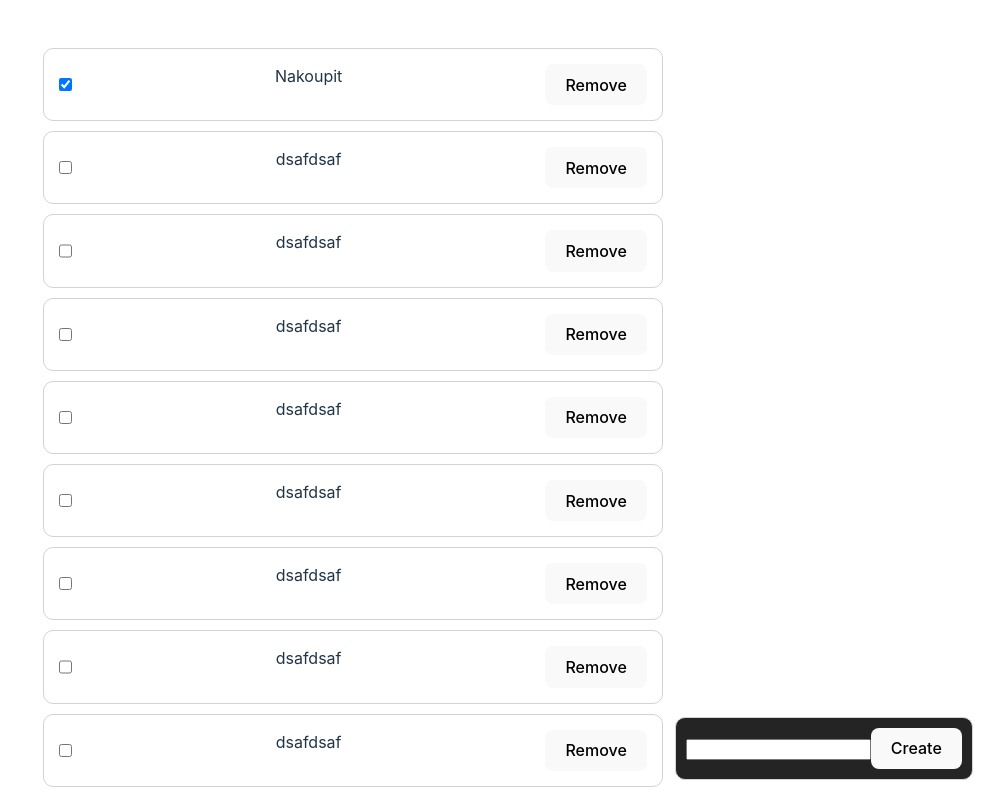
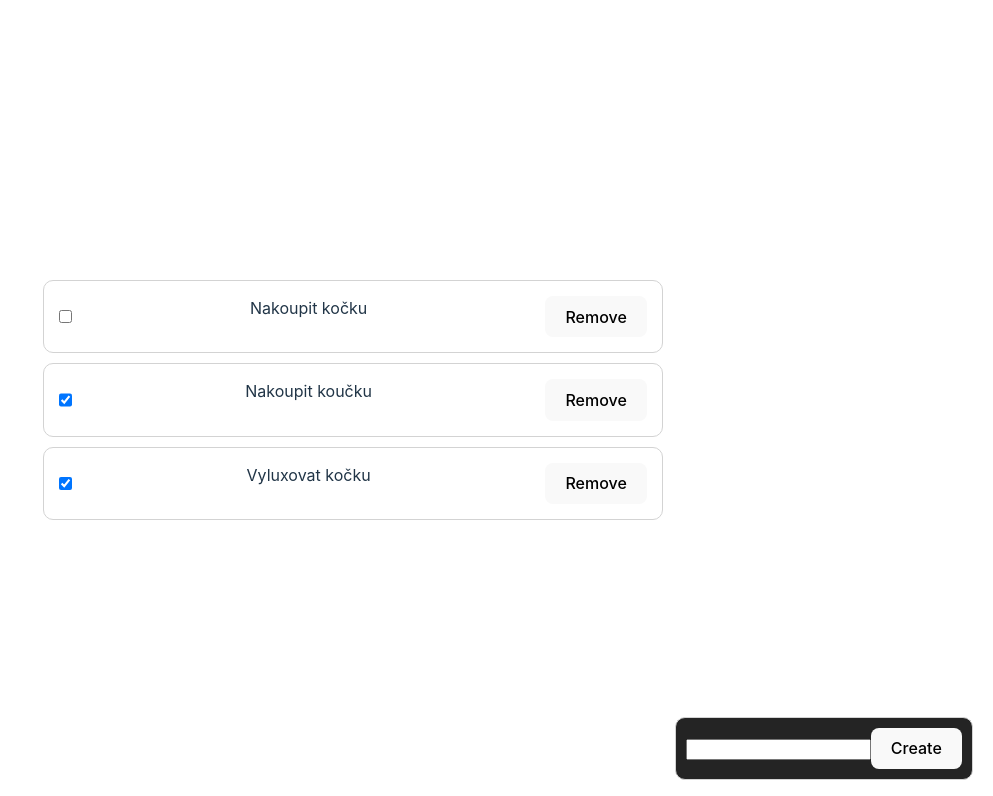
Before and after one commit to Rtep88/todo-list, a React (Vite) app: page / in a window 1280 px wide. Shown: the top 796 px of the page, without its empty margins (287-1280 px from the left). Built offline with nearby package versions, Linux system fonts and the light colour scheme; data requests are answered from the project's data file.

Commit message:
added sorting by completed tasks

```diff
--- a/db.json
+++ b/db.json
@@ -2,77 +2,17 @@
   "tasks": [
     {
       "id": "1",
-      "title": "Nakoupit",
+      "title": "Nakoupit koučku",
       "completed": true
     },
     {
-      "id": "1255",
-      "title": "dsafdsaf",
-      "completed": false
+      "id": "2",
+      "title": "Vyluxovat kočku",
+      "completed": true
     },
     {
-      "id": "863c",
-      "title": "dsafdsaf",
-      "completed": false
-    },
-    {
-      "id": "f4fb",
-      "title": "dsafdsaf",
-      "completed": false
-    },
-    {
-      "id": "8f2a",
-      "title": "dsafdsaf",
-      "completed": false
-    },
-    {
-      "id": "4197",
-      "title": "dsafdsaf",
-      "completed": false
-    },
-    {
-      "id": "1b53",
-      "title": "dsafdsaf",
-      "completed": false
-    },
-    {
-      "id": "c9f4",
-      "title": "dsafdsaf",
-      "completed": false
-    },
-    {
-      "id": "4f6d",
-      "title": "dsafdsaf",
-      "completed": false
-    },
-    {
-      "id": "3880",
-      "title": "dsafdsaf",
-      "completed": false
-    },
-    {
-      "id": "560c",
-      "title": "dsafdsaf",
-      "completed": false
-    },
-    {
-      "id": "13f6",
-      "title": "dsafdsaf",
-      "completed": false
-    },
-    {
-      "id": "0260",
-      "title": "dsafdsaf",
-      "completed": false
-    },
-    {
-      "id": "934c",
-      "title": "dsafdsaf",
-      "completed": false
-    },
-    {
-      "id": "c1e8",
-      "title": "dsafdsaf",
+      "id": "3",
+      "title": "Nakoupit kočku",
       "completed": false
     }
   ]
--- a/src/App.tsx
+++ b/src/App.tsx
@@ -20,7 +20,8 @@ function App() {
       }
     })
       .then(response => response.json())
-      .then(tasks => setTasks(tasks));
+      .then((tasks: TaskIf[]) => tasks.sort((a: TaskIf, b: TaskIf) => (a.completed ? 1 : 0) - (b.completed ? 1 : 0)))
+      .then((tasks: TaskIf[]) => setTasks(tasks));
     return;
   }, []);
 
@@ -28,7 +29,7 @@ function App() {
     <>
       <CreateTask tasks={tasks} setTasks={setTasks} />
 
-      <TaskList tasks={tasks} />
+      <TaskList tasks={tasks} setTasks={setTasks} />
     </>
   )
 }
--- a/src/components/CreateTask.tsx
+++ b/src/components/CreateTask.tsx
@@ -26,7 +26,7 @@ function HandleCreate(description: string, tasks: TaskIf[], setTasks: any) {
         body: JSON.stringify({ title: description, completed: false })
     })
 
-    setTasks([...tasks, { id: "", title: description, completed: false }]);
+    setTasks([{ id: "", title: description, completed: false }, ...tasks]);
 }
 
 export default CreateTask
--- a/src/components/Task.tsx
+++ b/src/components/Task.tsx
@@ -1,14 +1,15 @@
 import { useState } from "react";
+import { TaskIf } from "../App";
 
 
-export function Task({ id, text, completed }: { id: string, text: string, completed: boolean }) {
+export function Task({ id, text, completed, tasks, setTasks }: { id: string, text: string, completed: boolean, tasks: TaskIf[], setTasks: any }) {
     const [completedState, setCompleted] = useState(completed);
     const [deleted, setDeleted] = useState(false);
 
     if (!deleted) {
         return (
             <li>
-                <input type='checkbox' checked={completedState} onChange={(e) => { handleCheck(e.target.checked, id, text, setCompleted) }}></input>
+                <input type='checkbox' checked={completedState} onChange={(e) => { handleCheck(e.target.checked, id, text, setCompleted, tasks, setTasks) }}></input>
                 <p>{text}</p>
                 <button onClick={() => HandleDelete(id, setDeleted)}>Remove</button>
             </li>
@@ -16,7 +17,7 @@ export function Task({ id, text, completed }: { id: string, text: string, comple
     }
 }
 
-function handleCheck(checked: boolean, id: string, text: string, setCompleted: any) {
+function handleCheck(checked: boolean, id: string, text: string, setCompleted: any, tasks: TaskIf[], setTasks: any) {
     setCompleted(checked);
 
     fetch(`http://localhost:3000/tasks/${id}`, {
@@ -26,6 +27,10 @@ function handleCheck(checked: boolean, id: string, text: string, setCompleted: a
         },
         body: JSON.stringify({ title: text, completed: checked })
     })
+
+    tasks.find((task: TaskIf) => task.id == id)!.completed = checked;
+
+    setTasks([...tasks].sort((a: TaskIf, b: TaskIf) => (a.completed ? 1 : 0) - (b.completed ? 1 : 0)));
 }
 
 function HandleDelete(id: string, setDeleted: any) {
--- a/src/components/TaskList.tsx
+++ b/src/components/TaskList.tsx
@@ -1,13 +1,13 @@
 import { Task } from "./Task"
 import { TaskIf } from "../App"
 
-function TaskList({tasks}: {tasks: TaskIf[]}) {
+function TaskList({tasks, setTasks}: {tasks: TaskIf[], setTasks: any}) {
 
     return (
         <>
             <ul>
                 {tasks.map((task) => (
-                    <Task key={task.id} id={task.id}  text={task.title} completed={task.completed}/>
+                    <Task key={task.id} id={task.id}  text={task.title} completed={task.completed} tasks={tasks} setTasks={setTasks}/>
                 ))}
             </ul>
         </>
```
